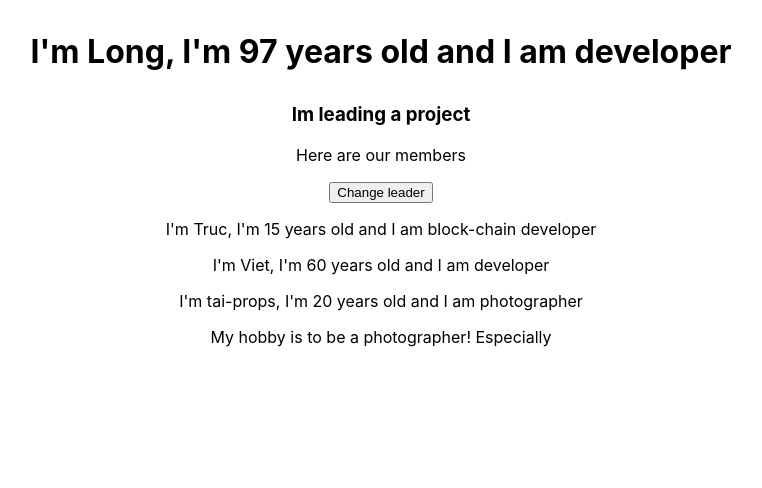
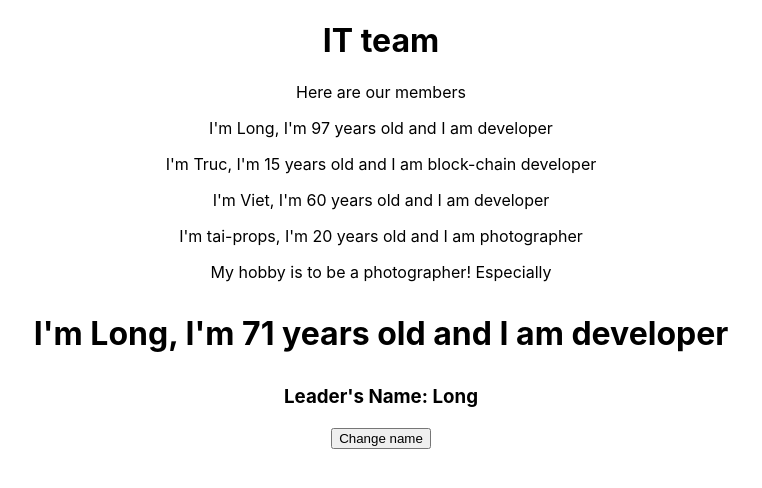
Before and after one commit to trlong357/React, a React (Create React App) app: page / in a window 1280 px wide. Shown: the top 488 px of the page, without its empty margins (259-1021 px from the left). Built offline with nearby package versions, Linux system fonts and the light colour scheme.

Commit message:
46. Passing Method References Betwen Components

```diff
--- a/src/App.js
+++ b/src/App.js
@@ -1,6 +1,7 @@
 import "./App.css";
 import Person from "./Person/Person";
 import { Component } from "react";
+
 class App extends Component {
   state = {
     persons: [
@@ -10,31 +11,34 @@ class App extends Component {
       { name: "Tai", job: "photographer" },
     ],
   };
-  switchLeader = () => {
+
+  switchName = (newName) => {
     console.log("clicked");
     this.setState({
       persons: [
-        { name: "Long Tran", job: "developer" },
-        { name: "Truc", job: "block-chain developer" },
-        { name: "Viet", job: "developer" },
-        { name: "Tai", job: "photographer" },
+        { name: newName, job: "developer" },
+        { name: "Truc Pham", job: "block-chain developer" },
+        { name: "Viet Trinh", job: "developer" },
+        { name: "Tai Nguyen", job: "photographer" },
       ],
+      leaders: [],
     });
   };
+  // switchLeader = (i) => {
+  //   this.setState({ leaders: "Long" });
+  //   console.log(this.state.leaders);
+  // };
   render() {
+    let Leader = this.props;
     return (
       <div className="App">
-        <h1>
-          <Person
-            name={this.state.persons[0].name}
-            job={this.state.persons[0].job}
-          />
-        </h1>
-        <h3>Im leading a project</h3>
+        <h1>IT team</h1>
         <p>Here are our members</p>
-
-        <button onClick={this.switchLeader}>Change leader</button>
-
+        <Person
+          name={this.state.persons[0].name}
+          job={this.state.persons[0].job}
+          click={this.switchName.bind(this, "Long")}
+        />
         <Person
           name={this.state.persons[1].name}
           job={this.state.persons[1].job}
@@ -46,6 +50,16 @@ class App extends Component {
         <Person name="tai-props" job="photographer">
           My hobby is to be a photographer! Especially
         </Person>
+        <h1>
+          <Person
+            name={this.state.persons[0].name}
+            job={this.state.persons[0].job}
+          />
+        </h1>
+        <h3>Leader's Name: {this.state.persons[0].name}</h3>
+        <button onClick={() => this.switchName("Long Tran")}>
+          Change name
+        </button>
       </div>
     );
   }
--- a/src/Person/Person.js
+++ b/src/Person/Person.js
@@ -3,7 +3,7 @@ import React from "react";
 const person = (props) => {
   return (
     <div>
-      <p>
+      <p onClick={props.click}>
         I'm {props.name}, I'm {Math.floor(Math.random() * 100)} years old and I
         am {props.job}
       </p>
```
Also changed, not shown: src/index.js (+6 -6 lines), 1 other file (tests, documents, lock files or other folders).
